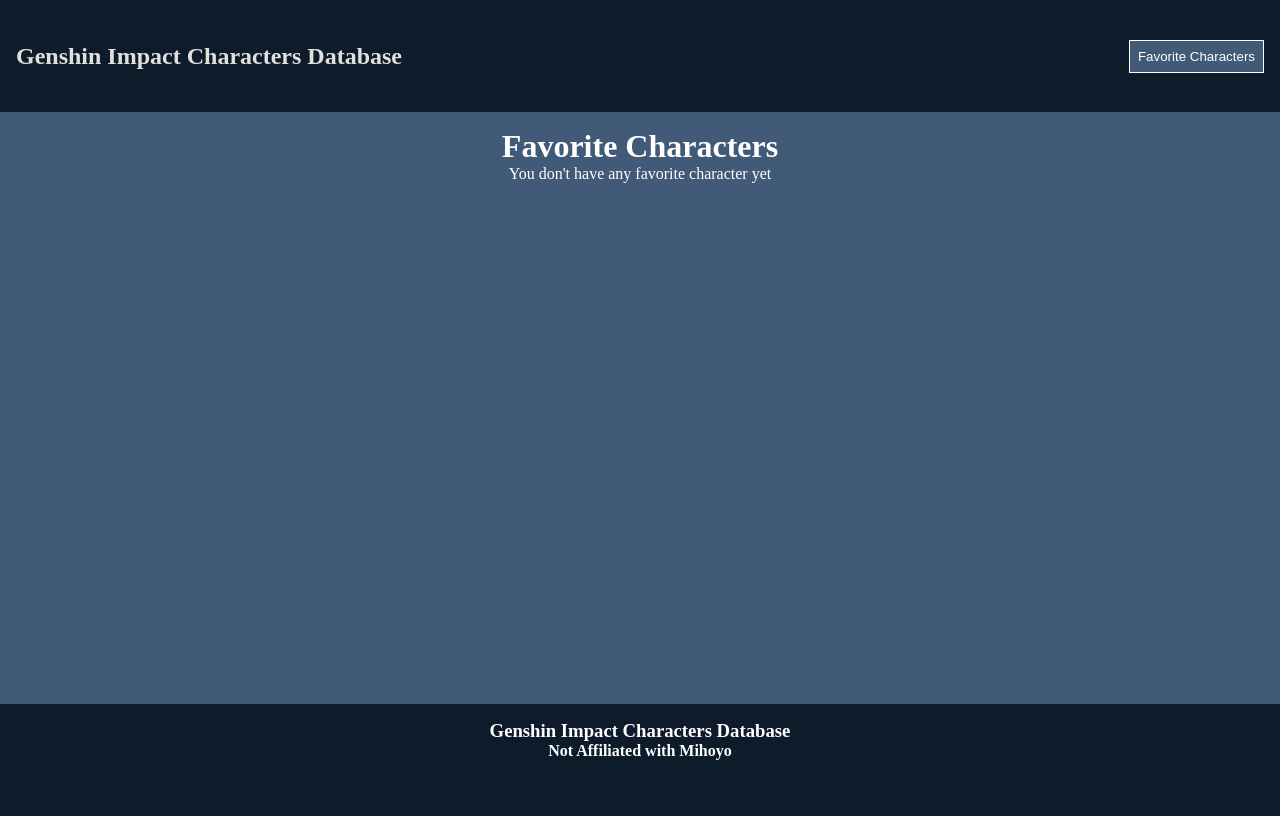
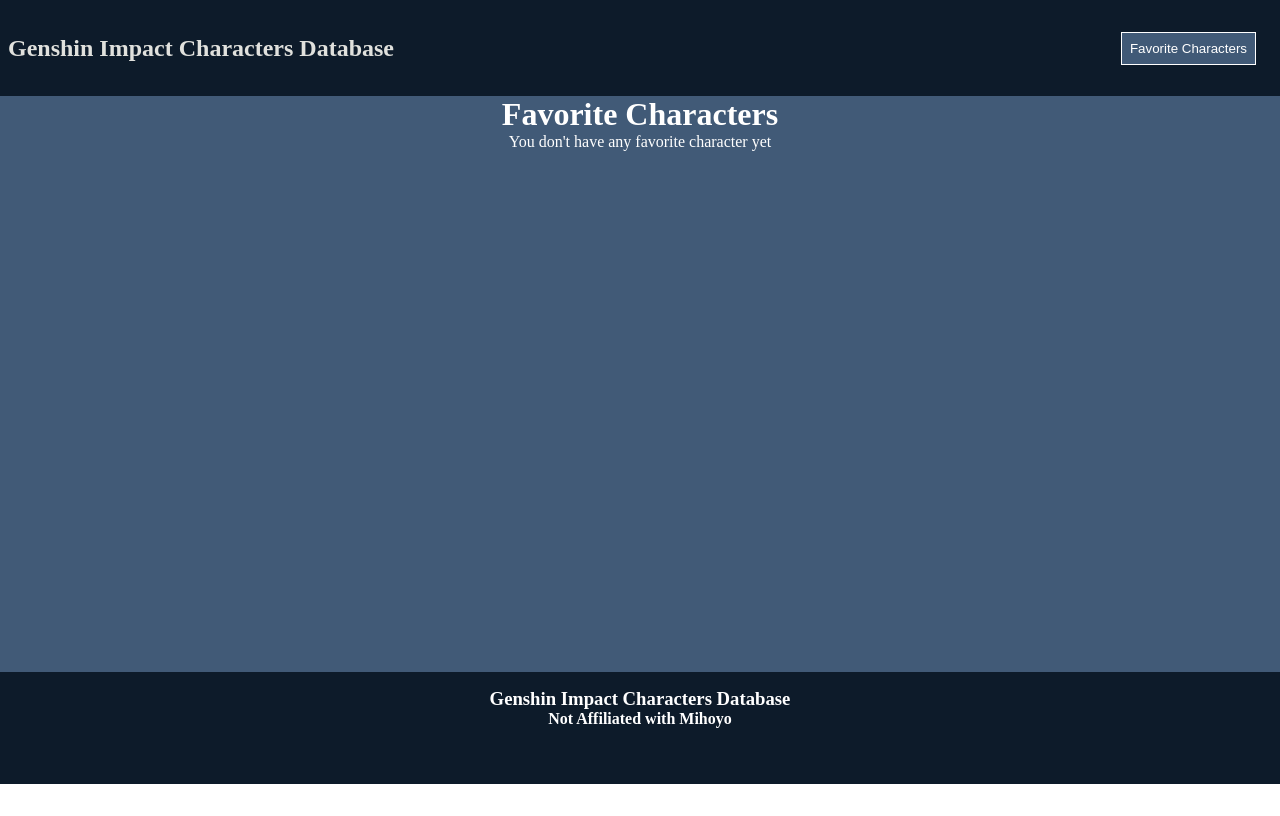
Before and after one commit to yogiearifin/jenshin-vue, a Vue app: page /favorite in a window 1280 px wide. Built offline with nearby package versions, Linux system fonts and the light colour scheme.

Commit message:
change navbar to fixed

```diff
--- a/src/components/Navbar/index.css
+++ b/src/components/Navbar/index.css
@@ -2,4 +2,11 @@
   display: flex;
   justify-content: space-between;
   align-items: center;
+  position: fixed;
+  width: 100%;
+  padding: 0.5rem;
 }
+
+button {
+  margin-right: 2rem;
+}
--- a/src/components/Navbar/index.vue
+++ b/src/components/Navbar/index.vue
@@ -1,5 +1,5 @@
 <template>
-  <nav class="navbar background-main color-secondary p-1">
+  <nav class="navbar background-main color-secondary">
     <router-link to="/">
       <h1>Genshin Impact Characters Database</h1>
     </router-link>
--- a/src/pages/Detail/index.vue
+++ b/src/pages/Detail/index.vue
@@ -144,6 +144,7 @@
     if (localStorage.getItem('favorites')) {
       this.favorites = JSON.parse(localStorage.getItem('favorites') || '');
     }
+    window.scrollTo({ top: 0, behavior: 'smooth' });
   }
 };
 </script>
--- a/src/style.css
+++ b/src/style.css
@@ -12,7 +12,7 @@
   background-color: #415a77;
   color: #fff;
   min-height: 70vh;
-  padding: 1em;
+  padding: 6em 1em 1em 1em;
 }
 
 main h2,
```
